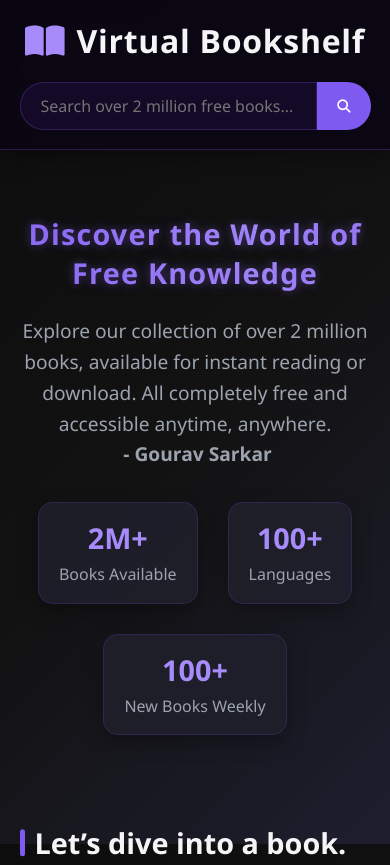
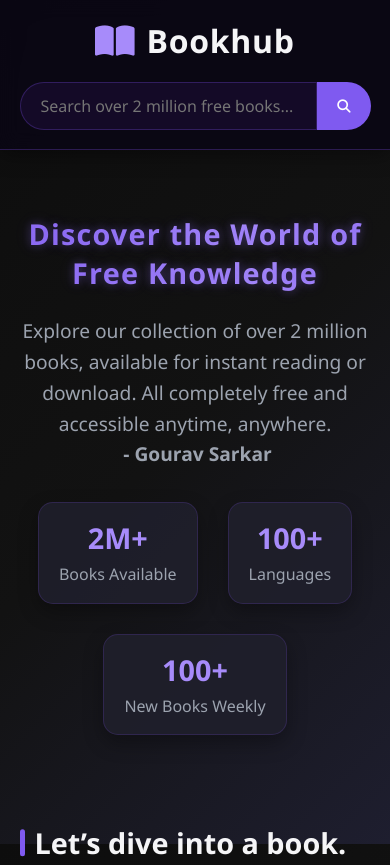
Before and after one commit to gourav1235-hub/Book-library, a plain HTML site: page index.html in a window 390 px wide. Shown: the top 865 px of the page. Drawn offline with Linux system fonts and the light colour scheme.

```diff
--- a/index.html
+++ b/index.html
@@ -545,7 +545,7 @@
     <header>
         <div class="logo">
             <i class="fas fa-book-open"></i>
-            <h1>Virtual Bookshelf</h1>
+            <h1>Bookhub</h1>
         </div>
         <div class="search-bar">
             <input type="text" id="searchInput" placeholder="Search over 2 million free books...">
@@ -623,7 +623,7 @@
 
     <!-- Footer -->
     <footer>
-        <p>Virtual Bookshelf &copy; 2023 | Free Digital Library for Everyone</p>
+        <p>Bookhub &copy; 2025 | Free Digital Library for Everyone</p>
         <p>All books are in the public domain or shared under creative commons licenses</p>
     </footer>
 
```
